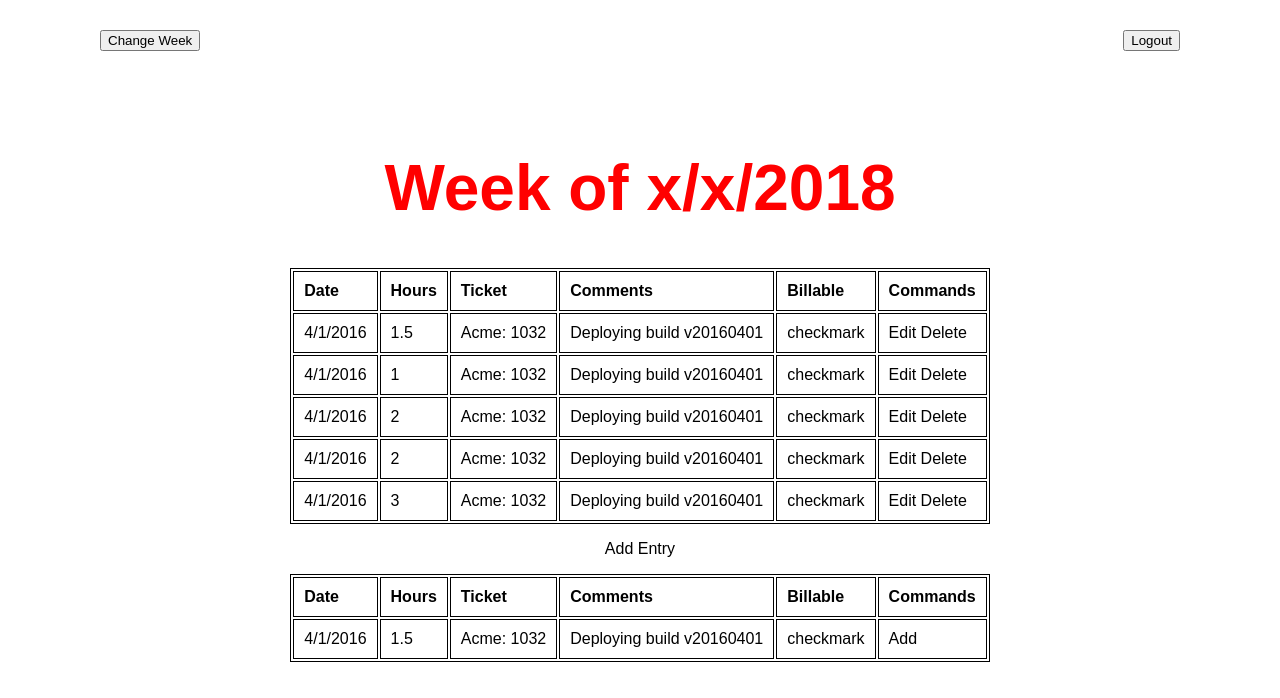
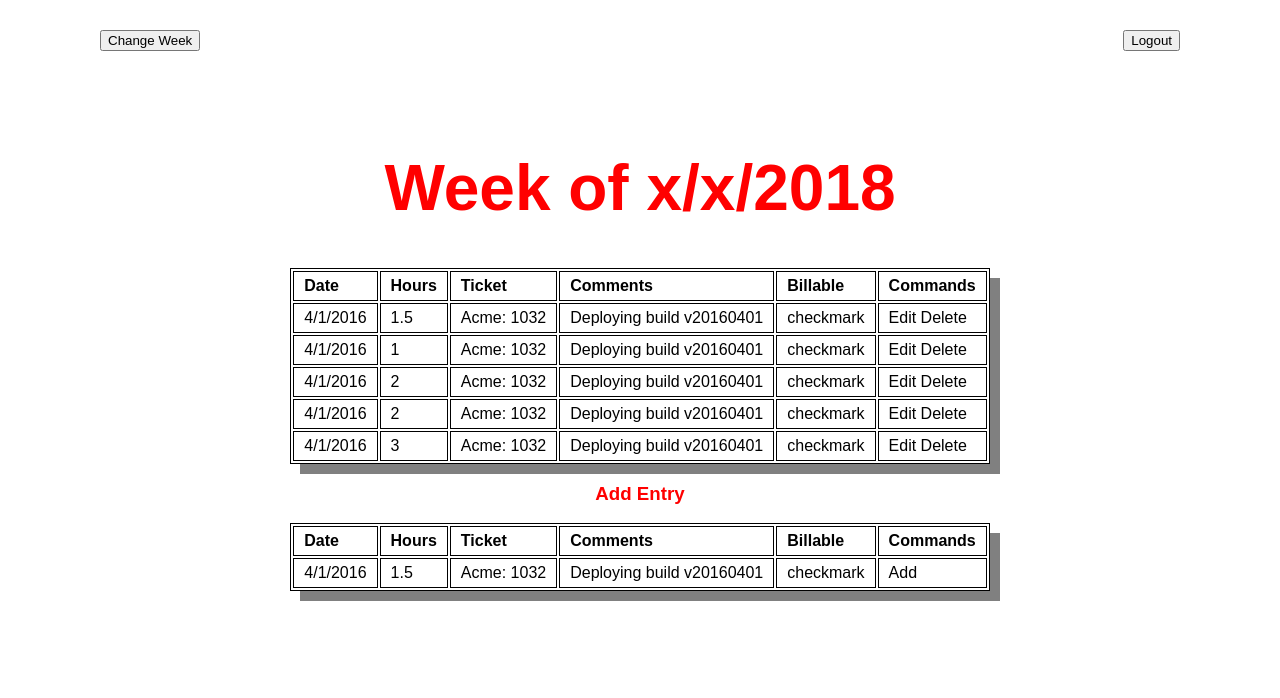
Before and after one commit to 2crazyflowers/Timesheet, a React (Create React App) app: page /timesheet in a window 1280 px wide. Shown: the top 698 px of the page. Built offline with nearby package versions, Linux system fonts and the light colour scheme.

Commit message:
added styling

```diff
--- a/src/pages/Timesheet/Timesheet.css
+++ b/src/pages/Timesheet/Timesheet.css
@@ -7,8 +7,10 @@
     color: red;
 }
 
-p {
+h3 {
+    font-weight: 900;
     text-align: center;
+    color: red;
 }
 
 button.ChangeWeek {
@@ -18,7 +20,10 @@ button.ChangeWeek {
 button.Logout {
     float: right;
     margin: 30px 100px 0 0;
+}
 
+.Table {
+    box-shadow: 10px 10px grey;
 }
 
 table {
@@ -31,7 +36,7 @@ table, th, td {
 }
 
 th, td {
-    padding: 10px;
+    padding: 5px 10px;
 }
 
 th {
--- a/src/pages/Timesheet/Timesheet.js
+++ b/src/pages/Timesheet/Timesheet.js
@@ -7,7 +7,13 @@ class Timesheet extends Component {
 
     state = {
         user: "",
-        pass: ""
+        pass: "",
+        date: "",
+        hours: "",
+        ticket: "",
+        comment: "",
+        billable: ""
+
     };
 
     render() {
@@ -21,7 +27,7 @@ class Timesheet extends Component {
                     <h1 className="Timesheet-title">Week of x/x/2018</h1>
                 </div>
                 <div>
-                    <table>
+                    <table className="Table">
                         <tr>
                             <th>Date</th>
                             <th>Hours</th>
@@ -71,8 +77,8 @@ class Timesheet extends Component {
                             <td>Edit Delete</td>
                         </tr>
                     </table>
-                    <p>Add Entry</p>
-                    <table>
+                    <h3>Add Entry</h3>
+                    <table className="Table">
                         <tr>
                             <th>Date</th>
                             <th>Hours</th>
```
